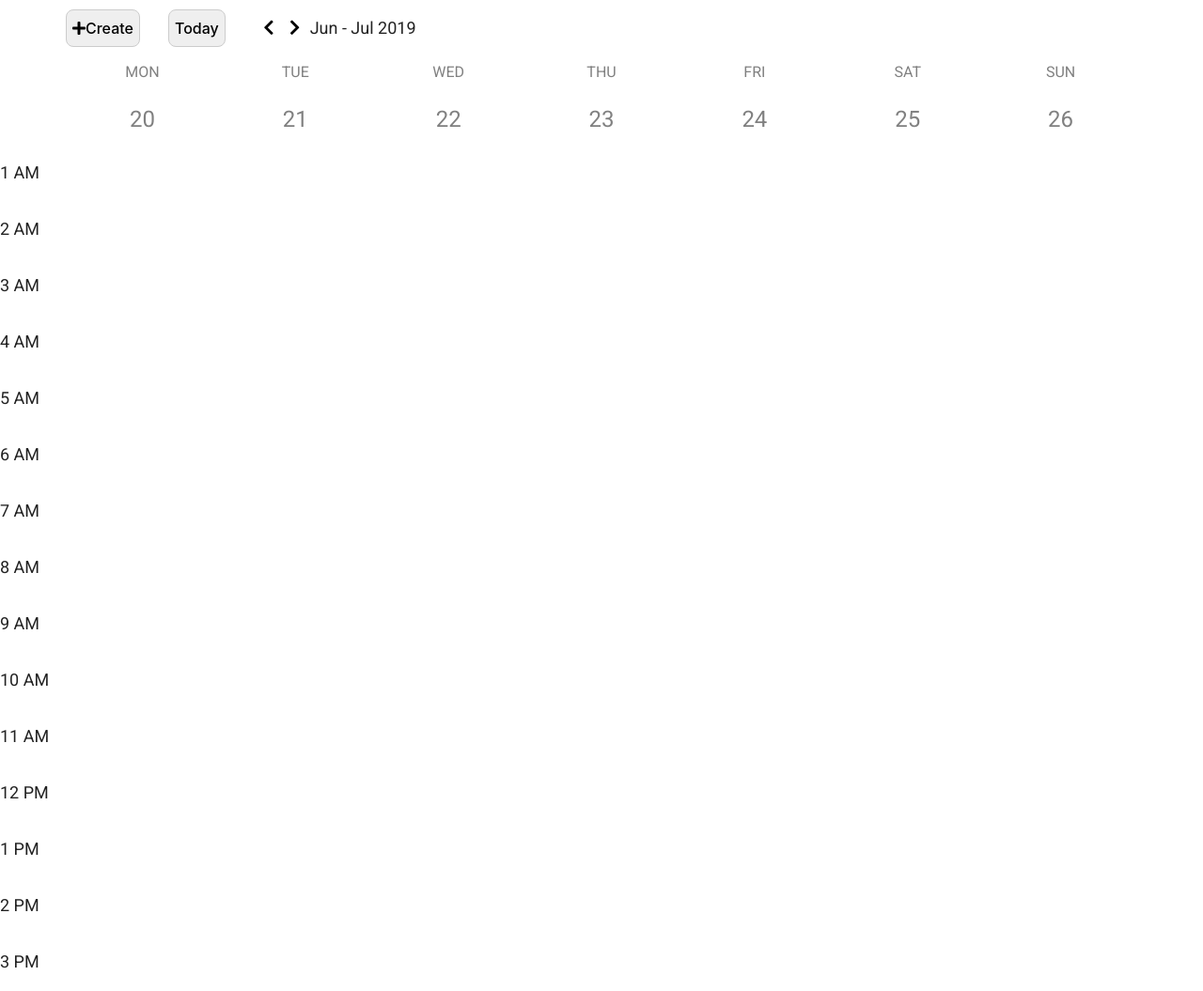
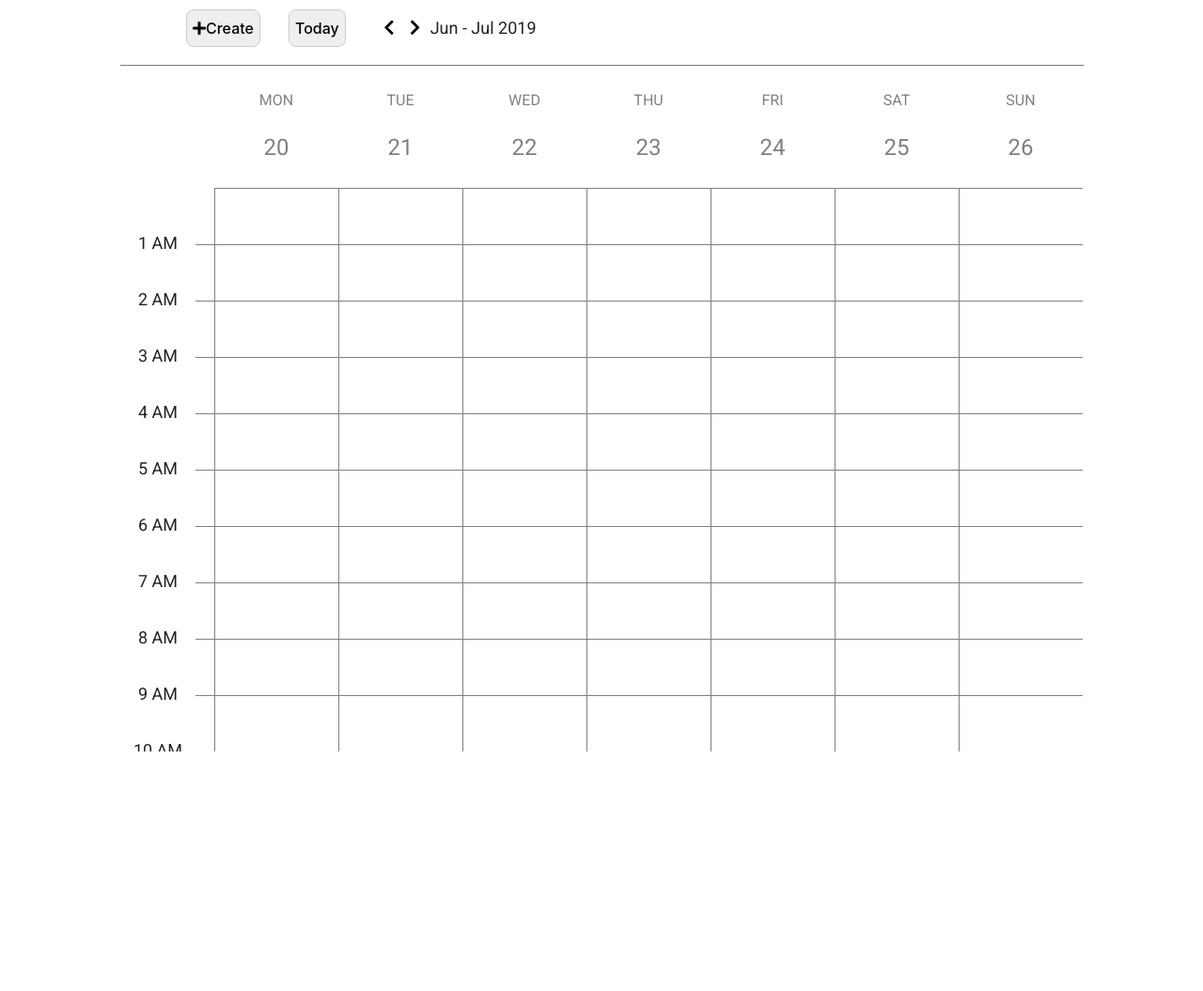
Before and after one commit to KateSuhodolska/calendar-js, a website with bundled scripts: page index.html in a window 1280 px wide. Shown: the top 1055 px of the page at 94% size. After the commit the page ends 800 px from the top, so only its background shows below. Built offline with nearby package versions, Linux system fonts and the light colour scheme.

Commit message:
calendar layout

```diff
--- a/index.html
+++ b/index.html
@@ -30,6 +30,7 @@
             <span class="navigation__displayed-month">Jun - Jul 2019</span>
         </div>
     </header>
+    <hr class="header-line" />
     <section class="calendar">
         <header class="calendar__header"></header>
         <div class="calendar__body">
--- a/scripts/calendar/calendar.js
+++ b/scripts/calendar/calendar.js
@@ -4,12 +4,19 @@ import { generateWeekRange } from "../common/time.utils.js";
 import { createNumbersArray } from "../common/createNumbersArray.js";
 
 const generateDay = () => {
-    const timeSlot = document.querySelector(".calendar__time-slot");
+    const calendarDaySlots = createNumbersArray(1, 24);
 
-    const daySlots = createNumbersArray(1, 24);
-    const generateDaySlots = daySlots.map((el) => {
-        return ``;
-    });
+    const generateDaySlots = calendarDaySlots
+        .map((el) => {
+            return `<div class="calendar__time-slot"></div>`;
+        })
+        .join("");
+
+    const calendarTimeSlots = document.querySelectorAll(".calendar__time-slot");
+    calendarTimeSlots.forEach((el) =>
+        el.setAttribute("data-time", `${new Date().getHours()}`)
+    );
+    return generateDaySlots;
     // функция должна сгенерировать и вернуть разметку дня в виде строки
     // разметка состоит из 24 часовых временных слотов (.calendar__time-slot)
 };
@@ -17,6 +24,19 @@ const generateDay = () => {
 export const renderWeek = () => {
     const calendarWeek = document.querySelector(".calendar__week");
 
+    const daysOfWeek = generateWeekRange(getItem("displayedWeekStart"));
+    const generateDaysOfWeek = daysOfWeek
+        .map((el) => {
+            return `<div class="calendar__day">${generateDay()}</div>`;
+        })
+        .join("");
+
+    calendarWeek.innerHTML = generateDaysOfWeek;
+
+    const calendarDay = document.querySelectorAll(".calendar__day");
+    calendarDay.forEach((el) =>
+        el.setAttribute("data-day", `${new Date().getDay()}`)
+    );
     // функция должна сгенерировать разметку недели в виде строки и вставить ее на страницу (в .calendar__week)
     // разметка недели состоит из 7 дней (.calendar__day) отображаемой недели
     // массив дней, которые нужно отобразить, считаем ф-цией generateWeekRange на основе displayedWeekStart из storage
--- a/scripts/calendar/timescale.js
+++ b/scripts/calendar/timescale.js
@@ -1,7 +1,7 @@
 import { createNumbersArray } from "../common/createNumbersArray.js";
 
 const getTimeSlot = (time, format) => `<div class="time-slot">
-    <span class="time-slot__time">${time} ${format}</span>
+    <span class="time-slot__time">${time} ${format}</span><span class="timescale-line"></span>
     </div>`;
 
 export const renderTimescale = () => {
--- a/styles/calendar.scss
+++ b/styles/calendar.scss
@@ -1,8 +1,48 @@
 // стили сетки календаря и заголовка календаря с днями недели
-.calendar__header {
+.calendar {
+    width: 100%;
+    overflow: scroll;
+     ::-webkit-scrollbar {
+        display: none;
+    }
+    &__header {
+        display: flex;
+        flex-direction: row;
+        padding: 10px 0 10px 100px;
+    }
+    &__week {
+        display: flex;
+        width: 100%;
+        &-container {
+            display: flex;
+        }
+    }
+    &__day {
+        display: flex;
+        flex-direction: column;
+        flex-grow: 1;
+    }
+    &__time-slot {
+        height: 60px;
+        border-left: 0.5px solid grey;
+        border-top: 0.5px solid grey;
+    }
+}
+
+.header-line {
+    width: 100%;
+    border-top: 0.1px solid grey;
+}
+
+.time-slot {
     display: flex;
-    flex-direction: row;
-    padding: 10px 70px;
+    align-items: flex-end;
+    justify-content: center;
+    &__time {
+        margin: 0 auto;
+        position: relative;
+        top: 12px;
+    }
 }
 
 .day-label {
@@ -22,3 +62,10 @@
         margin-top: 20px;
     }
 }
+
+.timescale-line {
+    position: relative;
+    top: 0.7px;
+    width: 20px;
+    border-top: 0.5px solid grey;
+}
--- a/styles/common.scss
+++ b/styles/common.scss
@@ -1,5 +1,6 @@
 .header {
     display: flex;
+    margin-bottom: 10px;
 }
 
 .button {
--- a/styles/page.scss
+++ b/styles/page.scss
@@ -1,7 +1,9 @@
 .page {
-  height: 100vh;
-  overflow: hidden;
-  display: flex;
-  flex-direction: column;
-  position: relative;
+    width: 80%;
+    margin: auto;
+    height: 100vh;
+    overflow: hidden;
+    display: flex;
+    flex-direction: column;
+    position: relative;
 }
--- a/styles/timescale.scss
+++ b/styles/timescale.scss
@@ -1,5 +1,5 @@
 // стили боковой временной шкалы
 .time-slot {
     height: 60px;
-    width: 70px;
+    width: 100px;
 }
```
Also changed, not shown: styles.css, 1 other file.
